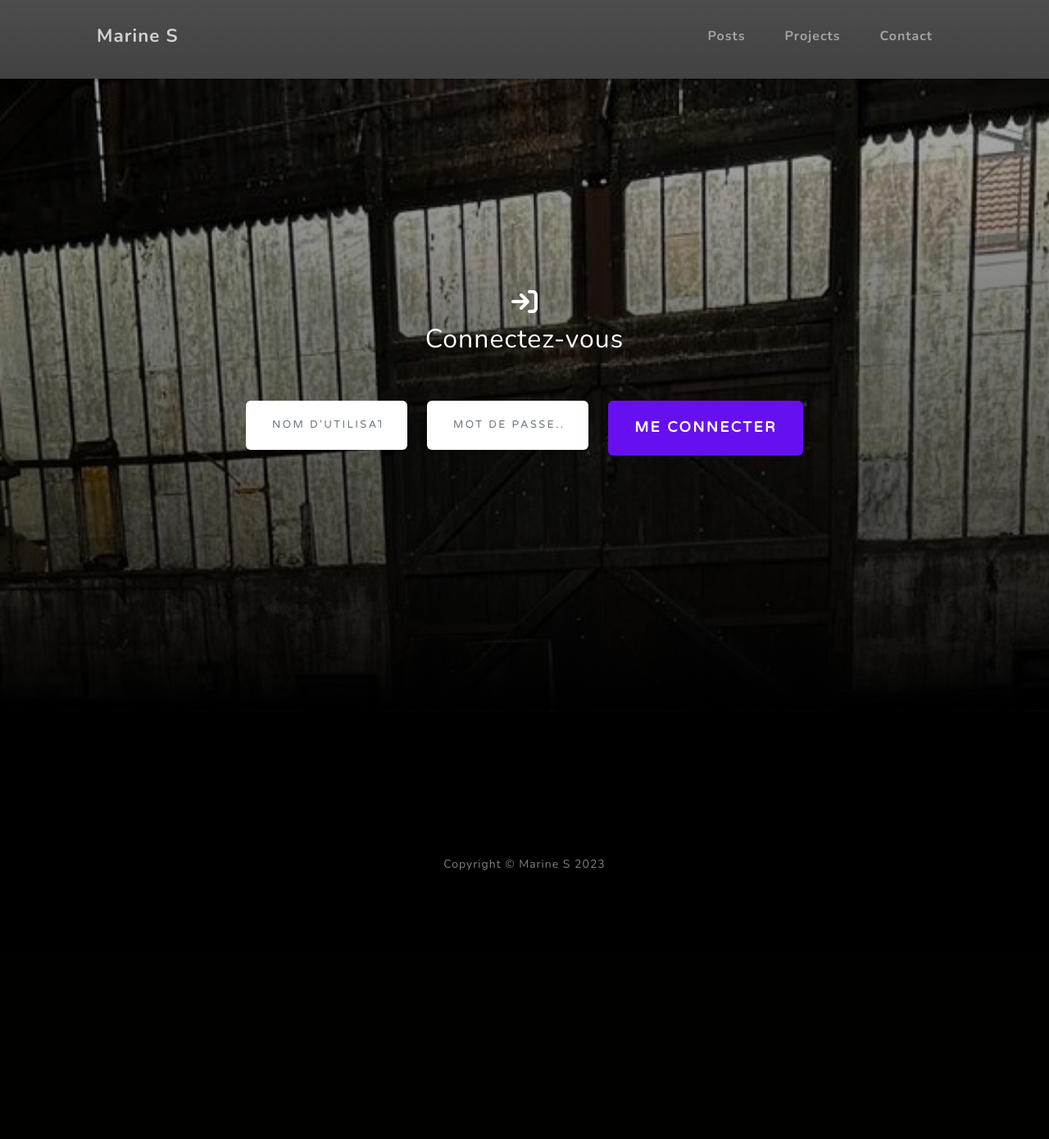
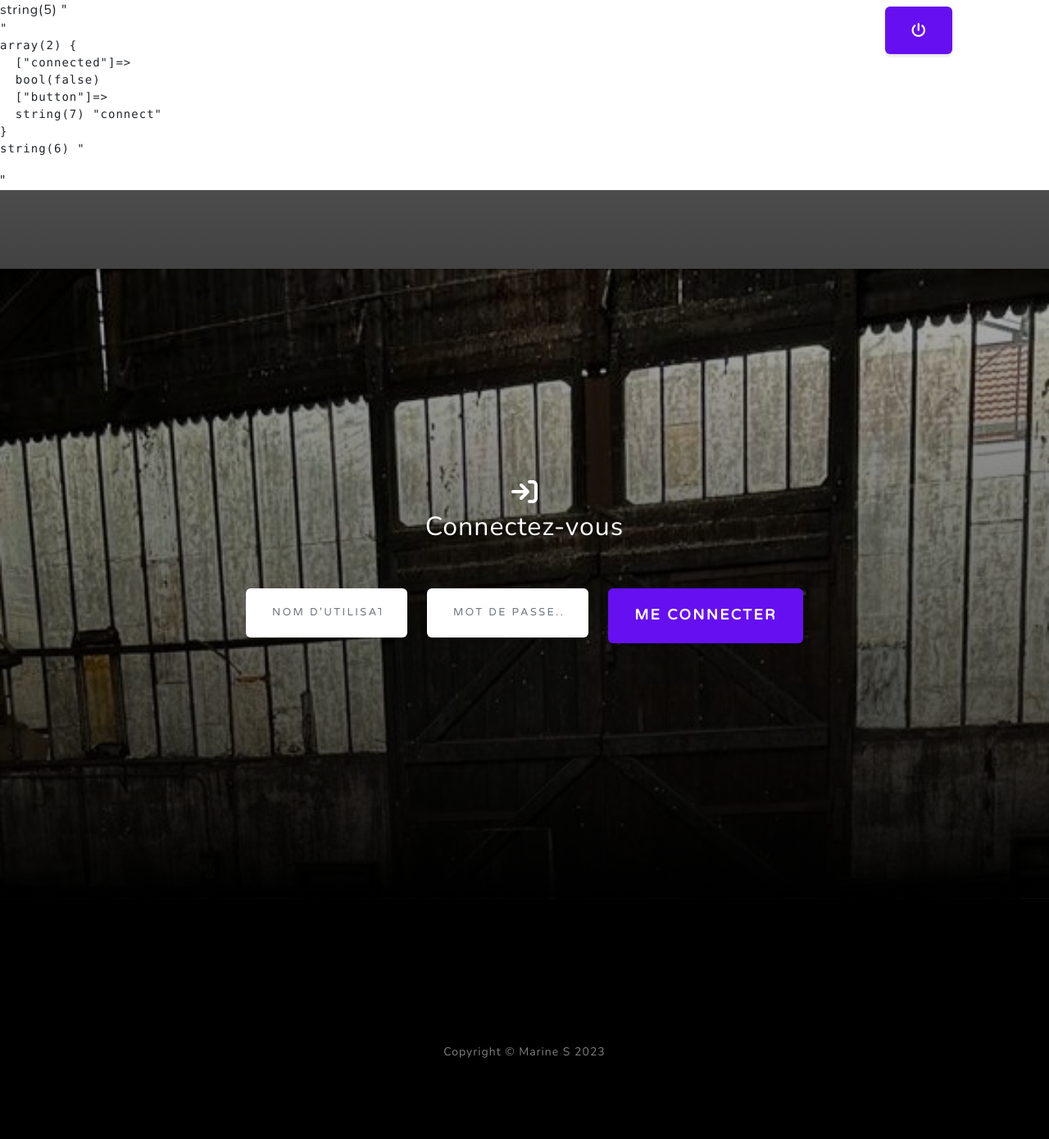
Before and after one commit to Marine-Sanson/ocprojet5, a PHP site: page /login in a window 1280 px wide. Shown: the whole page at 82% size. Before the commit the page ends 1062 px from the top, so only its background shows below. Run offline with PHP 8.4, Linux system fonts and the light colour scheme; some libraries are stand-ins or nearby versions.

Commit message:
adding a SessionInterface and a SessionService to manage the session

```diff
--- a/index.php
+++ b/index.php
@@ -3,17 +3,20 @@
     require 'vendor/autoload.php';
 
     use App\service\Router;
+    use App\service\SessionService;
 
-    session_start();
-    if(!isset($_SESSION["connected"]))
+    $session = SessionService::getInstance();
+    $isConnected = $session->get("connected");
+
+    if(!isset($isConnected))
     {
-        $_SESSION["connected"] = false;
-        $_SESSION["button"] = "connect";
+        $session->set("connected", false);
+        $session->set("button", "connect");
     }
 
-//    var_dump("<pre>");
-//    var_dump($_SESSION);
-//    var_dump("</pre>");
+    var_dump("<pre>");
+    var_dump($_SESSION);
+    var_dump("</pre>");
 
     $router = Router::getInstance();
     $router->route();
--- a/src/controller/HomeController.php
+++ b/src/controller/HomeController.php
@@ -61,8 +61,7 @@ class HomeController
 
     /**
      * Summary of getInstance
-     * That method create the unique instance of the class, if it doesn't
-     * exist and return it
+     * That method create the unique instance of the class, if it doesn't exist and return it
      *
      * @param \App\service\TemplateInterface $template template engine
      *
@@ -85,7 +84,7 @@ class HomeController
      *
      * @return void
      */
-    public function index(?int $id) :void // temp function, will be removed
+    public function index(?int $id) :void                                    // temp function, will be removed
     {
         echo $this->_template->render('home.html.twig', []);
     }
--- a/src/controller/UserController.php
+++ b/src/controller/UserController.php
@@ -14,11 +14,9 @@ declare(strict_types=1);
 
 namespace App\controller;
 
-use App\entity\UserEntity;
-use App\repository\UserRepository;
+use App\service\SessionService;
 use App\service\TemplateInterface;
 use App\service\UserService;
-use DateTime;
 
 /**
  * UserController Class Doc Comment
@@ -59,8 +57,7 @@ class UserController
 
      /**
       * Summary of getInstance
-      * That method create the unique instance of the class, if it doesn't
-      * exist and return it
+      * That method create the unique instance of the class, if it doesn't exist and return it
       *
       * @param \App\service\TemplateInterface $template template engine
       *
@@ -85,7 +82,7 @@ class UserController
         $username = $_POST["username"];
         $password = $_POST["password"];
 
-        $userService = new UserService;
+        $userService = UserService::getInstance();
         $result = $userService->checkConnection($username, $password);
 
         return $result;
@@ -98,8 +95,11 @@ class UserController
      */
     public function disconnect() : array
     {
-        session_destroy();
-        $_SESSION["connected"] = false;
+        $session = SessionService::getInstance();
+        $session->clear();
+        $session->destroy();
+        $session->set("connected", false);
+        $session->set("button", "connect");
         $data = [
             "message" => "Vous êtes déconnecté"
         ];
@@ -111,8 +111,7 @@ class UserController
     }
 
     /**
-     * Summary of hashPassword - will hash the user password before insert it
-     * to the db
+     * Summary of hashPassword - will hash the user password before insert it to the db
      *
      * @param string $password password entered by the user
      *
--- a/src/service/Router.php
+++ b/src/service/Router.php
@@ -110,7 +110,7 @@ class Router
         switch ($route["route"]) {
         case HomeController::URL:
             $homeController = HomeController::getInstance($this->_templateEngine);
-            $homeController->index($route["param"]);                               // temp function
+            $homeController->index($route["param"]);                                                        // temp function
             break;
         case "posts":
             $id = $route["param"];
@@ -127,7 +127,8 @@ class Router
                 $data = $result["data"];
             } else if ($_POST["action"] === "disconnect") {
                 $template = 'home.html.twig';
-                if ($_SESSION["connected"] === true) {
+                $session = SessionService::getInstance();
+                if ($session->get("connected") === true) {
                     $result = $userController->disconnect();
                     $data = $result["data"];
                 }
--- /dev/null
+++ b/src/service/SessionInterface.php
@@ -0,0 +1,78 @@
+<?php
+/**
+ * SessionInterface File Doc Comment
+ *
+ * PHP Version 8.1.10
+ *
+ * @category Interface
+ * @package  App\service
+ * @author   Marine Sanson <marine_sanson@yahoo.fr>
+ * @license  https://opensource.org/licenses/gpl-license.php GNU Public License
+ * @link     https://www.blog.marinesanson.fr/ Not inline for the moment
+ */
+declare(strict_types=1);
+
+namespace App\service;
+
+/**
+ * SessionInterface Class Doc Comment
+ *
+ * @category Interface
+ * @package  App\service
+ * @author   Marine Sanson <marine_sanson@yahoo.fr>
+ * @license  https://opensource.org/licenses/gpl-license.php GNU Public License
+ * @link     https://www.blog.marinesanson.fr/ Not inline for the moment
+ */
+interface SessionInterface
+{
+    /**
+     * Summary of get
+     *
+     * @param string $key key
+     *
+     * @return mixed
+     */
+    public function get(string $key);
+
+    /**
+     * Summary of set
+     *
+     * @param string $key   key
+     * @param mixed  $value value
+     *
+     * @return SessionInterface
+     */
+    public function set(string $key, $value): self;
+
+    /**
+     * Summary of remove
+     *
+     * @param string $key key
+     *
+     * @return void
+     */
+    public function remove(string $key): void;
+
+    /**
+     * Summary of clear
+     *
+     * @return void
+     */
+    public function clear(): void;
+
+    /**
+     * Summary of destroy
+     *
+     * @return void
+     */
+    public function destroy(): void;
+
+    /**
+     * Summary of has
+     *
+     * @param string $key key
+     *
+     * @return void
+     */
+    public function has(string $key): bool;
+}
--- /dev/null
+++ b/src/service/SessionService.php
@@ -0,0 +1,127 @@
+<?php
+/**
+ * SessionService File Doc Comment
+ *
+ * PHP Version 8.1.10
+ *
+ * @category SessionService
+ * @package  App\service
+ * @author   Marine Sanson <marine_sanson@yahoo.fr>
+ * @license  https://opensource.org/licenses/gpl-license.php GNU Public License
+ * @link     https://www.blog.marinesanson.fr/ Not inline for the moment
+ */
+declare(strict_types=1);
+
+namespace App\service;
+
+/**
+ * SessionService Class Doc Comment
+ *
+ * @category Service
+ * @package  App\service
+ * @author   Marine Sanson <marine_sanson@yahoo.fr>
+ * @license  https://opensource.org/licenses/gpl-license.php GNU Public License
+ * @link     https://www.blog.marinesanson.fr/ Not inline for the moment
+ */
+
+class SessionService implements SessionInterface
+{
+    /**
+     * Summary of _instance
+     *
+     * @var SessionService
+     */
+    private static $_instance;
+
+    /**
+     * Summary of getInstance
+     * That method create the unique instance of the class, if it doesn't exist and return it
+     *
+     * @return \App\service\SessionService
+     */
+    public static function getInstance() :SessionService
+    {
+        if (is_null(self::$_instance)) {
+            session_start();
+            self::$_instance = new SessionService();
+        }
+
+        return self::$_instance;
+    }
+
+    /**
+     * Summary of get
+     *
+     * @param string $key key
+     *
+     * @return mixed
+     */
+    public function get(string $key)
+    {
+        if ($this->has($key)) {
+            return $_SESSION[$key];
+        }
+
+        return null;
+    }
+
+    /**
+     * Summary of set
+     *
+     * @param string                $key   key
+     * @param string | array | bool $value value
+     *
+     * @return SessionInterface
+     */
+    public function set(string $key, $value): SessionInterface
+    {
+        $_SESSION[$key] = $value;
+        return $this;
+    }
+
+    /**
+     * Summary of remove
+     *
+     * @param string $key key
+     *
+     * @return void
+     */
+    public function remove(string $key): void
+    {
+        if ($this->has($key)) {
+            unset($_SESSION[$key]);
+        }
+    }
+
+    /**
+     * Summary of clear
+     *
+     * @return void
+     */
+    public function clear(): void
+    {
+        session_unset();
+    }
+
+    /**
+     * Summary of destroy
+     *
+     * @return void
+     */
+    public function destroy(): void
+    {
+        session_destroy();
+    }
+
+    /**
+     * Summary of has
+     *
+     * @param string $key key
+     *
+     * @return void
+     */
+    public function has(string $key): bool
+    {
+        return array_key_exists($key, $_SESSION);
+    }
+}
--- a/src/service/TwigService.php
+++ b/src/service/TwigService.php
@@ -59,8 +59,7 @@ class TwigService implements TemplateInterface
 
     /**
      * Summary of getInstance
-     * That method create the unique instance of the class, if it doesn't
-     * exist and return it
+     * That method create the unique instance of the class, if it doesn't exist and return it
      *
      * @return \App\service\TwigService
      */
--- a/src/view/nav.html.twig
+++ b/src/view/nav.html.twig
@@ -1,7 +1,7 @@
 <!-- Navigation-->
 <nav class="navbar navbar-expand-lg navbar-light fixed-top" id="mainNav">
     <div class="container px-4 px-lg-5">
-        <a class="navbar-brand" href="./home">Marine S</a>
+        <a class="navbar-brand" href="./home">Marine S {{session.button}}</a>
         <button class="navbar-toggler navbar-toggler-right" type="button" data-bs-toggle="collapse" data-bs-target="#navbarResponsive" aria-controls="navbarResponsive" aria-expanded="false" aria-label="Toggle navigation">
             Menu
             <i class="fas fa-bars"></i>
@@ -22,6 +22,14 @@
                                 </button>
                             </div>
                         </form>
+                    {% elseif session.button == "connect" %}
+                            <div class="col-auto my-2 d-flex justify-content-end">
+                                <a href="./login">
+                                    <button id="submitButton" class="btn btn-body" type="button">
+                                        <i class="fa-solid fa-power-off text-white"></i>
+                                    </button>
+                                </a>
+                            </div>
                     {% endif %}
                 </li>
             </ul>
```
Also changed, not shown: src/service/UserService.php (+50 -12 lines). Lines whose indentation alone changed are shown as unchanged.
